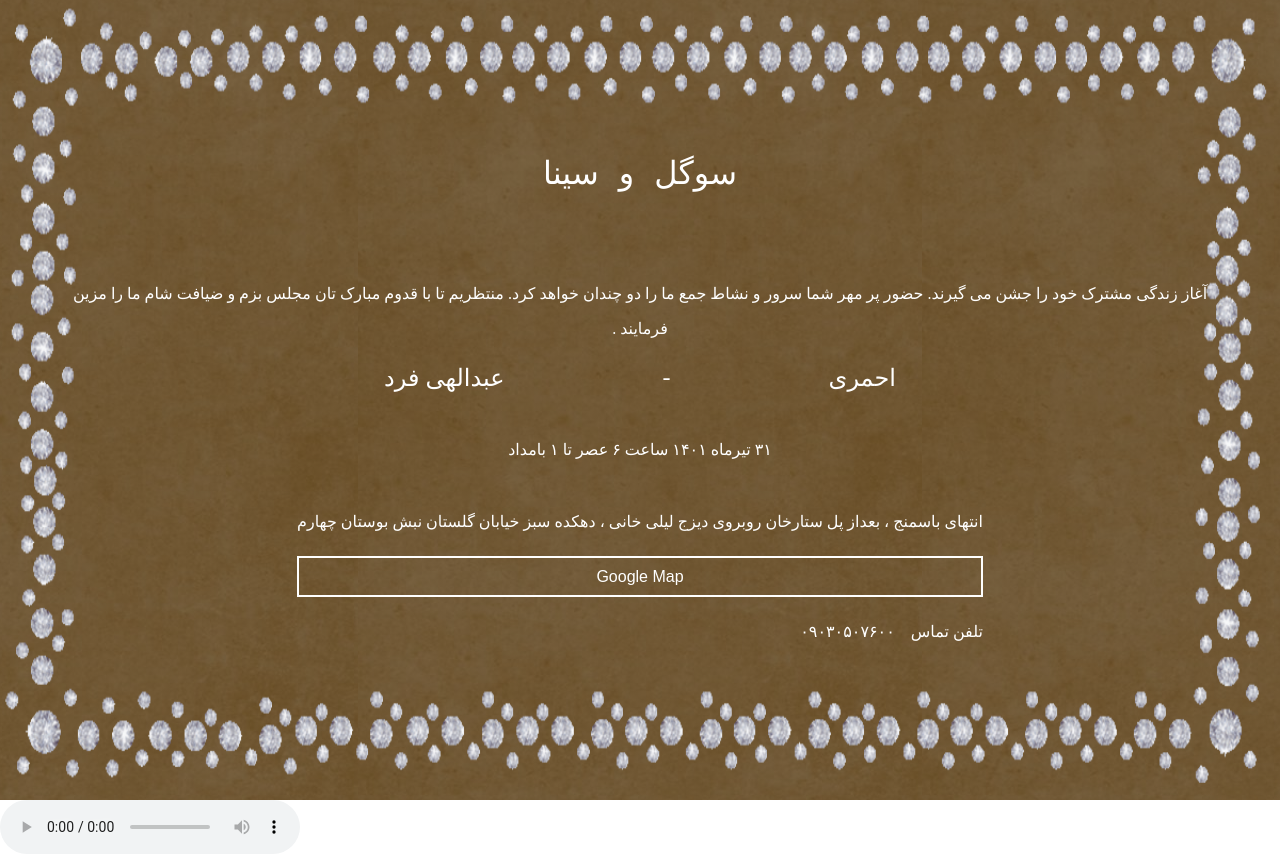
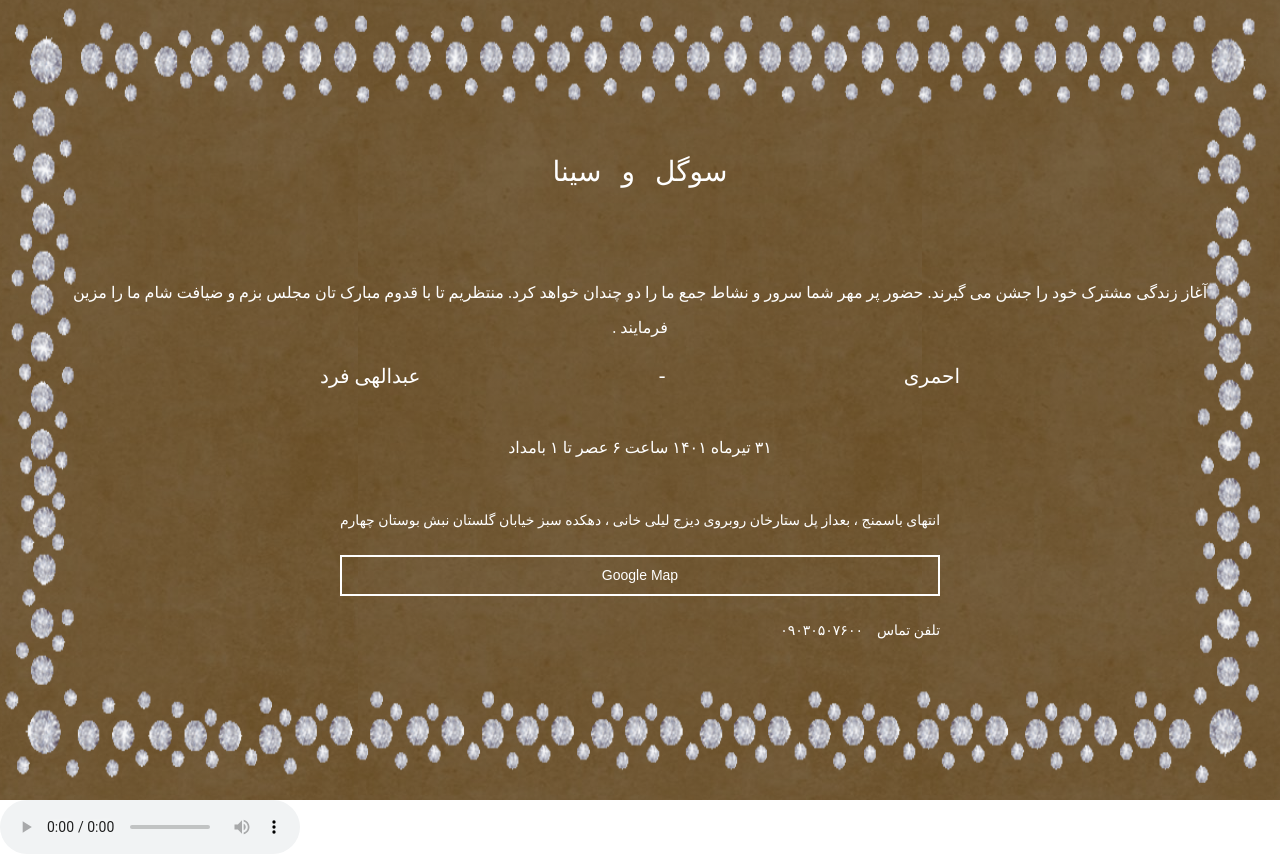
Before and after one commit to Wedding-invitation-2022/Invitation, a plain HTML site: page index.html in a window 1280 px wide. Drawn offline with nearby package versions, Linux system fonts and the light colour scheme; a web font is replaced by a local one.

Commit message:
Update index.html

```diff
--- a/index.html
+++ b/index.html
@@ -83,8 +83,8 @@
             font-family: 'nastaliq';
             display: flex;
             justify-content: center;
-            width: 70%;
-            font-size: 32px;
+            width: 90%;
+            font-size: 28px;
             gap: 20px;
         }
         .persian-names {
@@ -92,12 +92,12 @@
             font-family: 'nastaliq';
             display: flex;
             justify-content: space-between;
-            width: 40%;
+            width: 50%;
             margin-top: -20px;
-            font-size: 24px;
+            font-size: 20px;
         }
         .persian-location {
-            font-size: 16px;
+            font-size: 14px;
             display: flex;
             flex-direction: column;
             direction: rtl;
```
